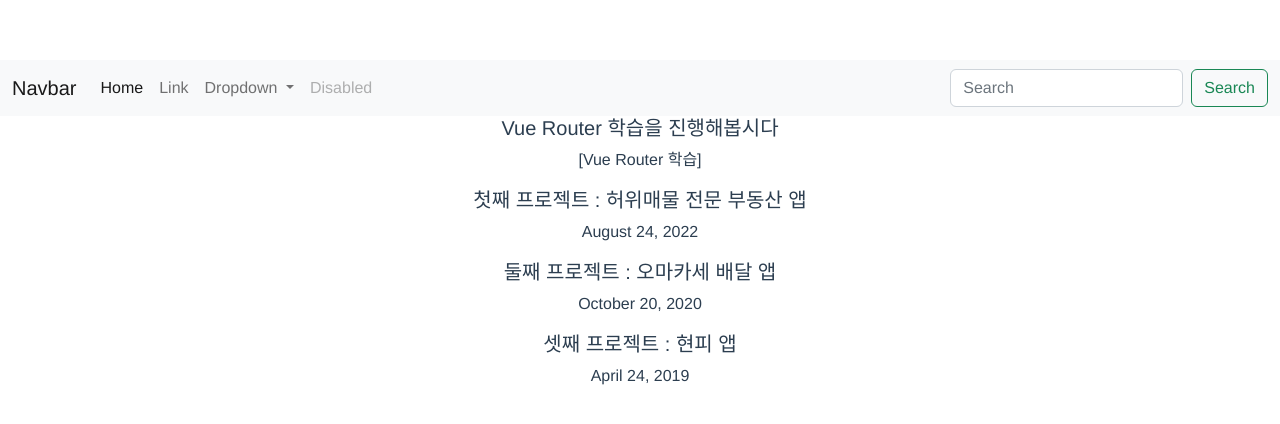
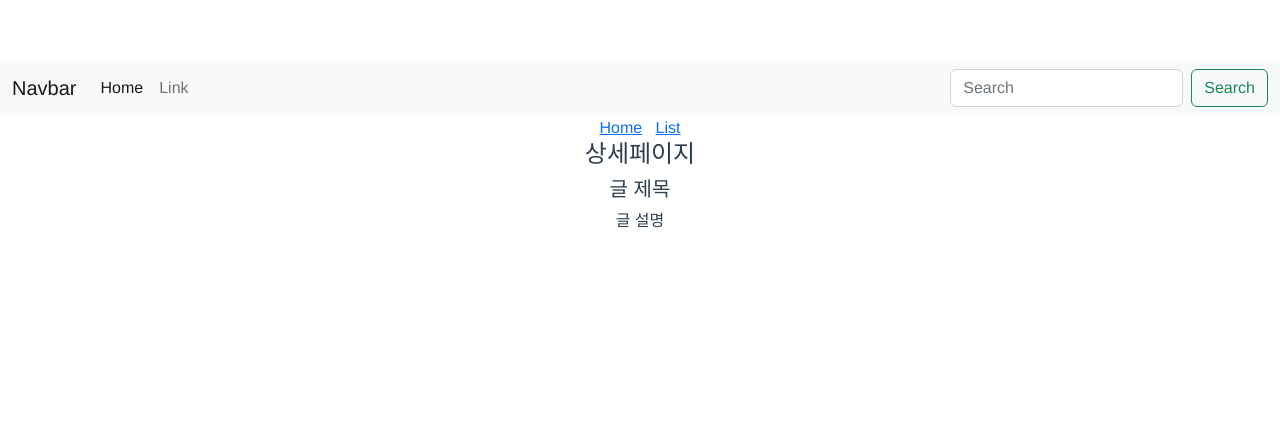
Before and after one commit to jhhan00/vueBlog, a Vue app: page /detail in a window 1280 px wide. Shown: the top 424 px of the page. Built offline with nearby package versions, Linux system fonts and the light colour scheme.

Commit message:
뷰 라우터 추가 + 라우터 적용해서 페이지 분할

```diff
--- a/package.json
+++ b/package.json
@@ -10,7 +10,8 @@
   "dependencies": {
     "bootstrap": "^5.2.0",
     "core-js": "^3.8.3",
-    "vue": "^3.2.13"
+    "vue": "^3.2.13",
+    "vue-router": "^4.1.5"
   },
   "devDependencies": {
     "@babel/core": "^7.12.16",
--- a/src/App.vue
+++ b/src/App.vue
@@ -2,7 +2,9 @@
   <nav class="navbar navbar-expand-lg bg-light">
     <div class="container-fluid">
       <a class="navbar-brand" href="#">Navbar</a>
-      <button class="navbar-toggler" type="button" data-bs-toggle="collapse" data-bs-target="#navbarSupportedContent" aria-controls="navbarSupportedContent" aria-expanded="false" aria-label="Toggle navigation">
+      <button class="navbar-toggler" type="button" data-bs-toggle="collapse"
+        data-bs-target="#navbarSupportedContent" aria-controls="navbarSupportedContent"
+        aria-expanded="false" aria-label="Toggle navigation">
         <span class="navbar-toggler-icon"></span>
       </button>
       <div class="collapse navbar-collapse" id="navbarSupportedContent">
@@ -13,20 +15,6 @@
           <li class="nav-item">
             <a class="nav-link" href="#">Link</a>
           </li>
-          <li class="nav-item dropdown">
-            <a class="nav-link dropdown-toggle" href="#" role="button" data-bs-toggle="dropdown" aria-expanded="false">
-              Dropdown
-            </a>
-            <ul class="dropdown-menu">
-              <li><a class="dropdown-item" href="#">Action</a></li>
-              <li><a class="dropdown-item" href="#">Another action</a></li>
-              <li><hr class="dropdown-divider"></li>
-              <li><a class="dropdown-item" href="#">Something else here</a></li>
-            </ul>
-          </li>
-          <li class="nav-item">
-            <a class="nav-link disabled">Disabled</a>
-          </li>
         </ul>
         <form class="d-flex" role="search">
           <input class="form-control me-2" type="search" placeholder="Search" aria-label="Search">
@@ -36,25 +24,24 @@
     </div>
   </nav>
 
-  <div class="container">
-    <h5>Vue Router 학습을 진행해봅시다</h5>
-    <p>[Vue Router 학습]</p>
-  </div>
+  <router-link to="/">Home</router-link> &nbsp;
+  <router-link to="/list">List</router-link>
 
-  <List :blogPosts="blogPosts"></List>
+  <router-view :blogPosts="blogPosts"></router-view>
+
+  <!-- <List :blogPosts="blogPosts"></List> -->
 
 </template>
 
 <script>
 
-import List from './components/List.vue';
-
+// import List from './components/List.vue';
 import posts from './assets/posts.js';
 
 export default {
   name: 'App',
   components: {
-    List
+    // List
   },
   data() {
     return {
--- /dev/null
+++ b/src/components/Detail.vue
@@ -0,0 +1,15 @@
+<template>
+  <h4>상세페이지</h4>
+  <h5>글 제목</h5>
+  <p>글 설명</p>
+</template>
+
+<script>
+export default {
+    name : 'DetailComponent',
+}
+</script>
+
+<style>
+
+</style>
--- /dev/null
+++ b/src/components/Home.vue
@@ -0,0 +1,16 @@
+<template>
+  <div class="container">
+    <h5>Vue Router 학습을 진행해봅시다</h5>
+    <p>[Vue Router 학습]</p>
+  </div>
+</template>
+
+<script>
+export default {
+    name : 'HomeComponent',
+}
+</script>
+
+<style>
+
+</style>
--- a/src/components/List.vue
+++ b/src/components/List.vue
@@ -1,6 +1,8 @@
 <template>
   <div>
-    <h5>{{ blogPosts[0].title }}</h5>
+    <router-link to="/detail">
+      <h5>{{ blogPosts[0].title }}</h5>
+    </router-link>
     <p>{{ blogPosts[0].date }}</p>
   </div>
   <div>
--- a/src/main.js
+++ b/src/main.js
@@ -2,5 +2,6 @@ import { createApp } from 'vue'
 import App from './App.vue'
 import 'bootstrap'
 import 'bootstrap/dist/css/bootstrap.min.css'
+import router from './router.js'
 
-createApp(App).mount('#app')
+createApp(App).use(router).mount('#app')
```
Also changed, not shown: src/router.js (added, +26 -0 lines), 1 other file (tests, documents, lock files or other folders).
